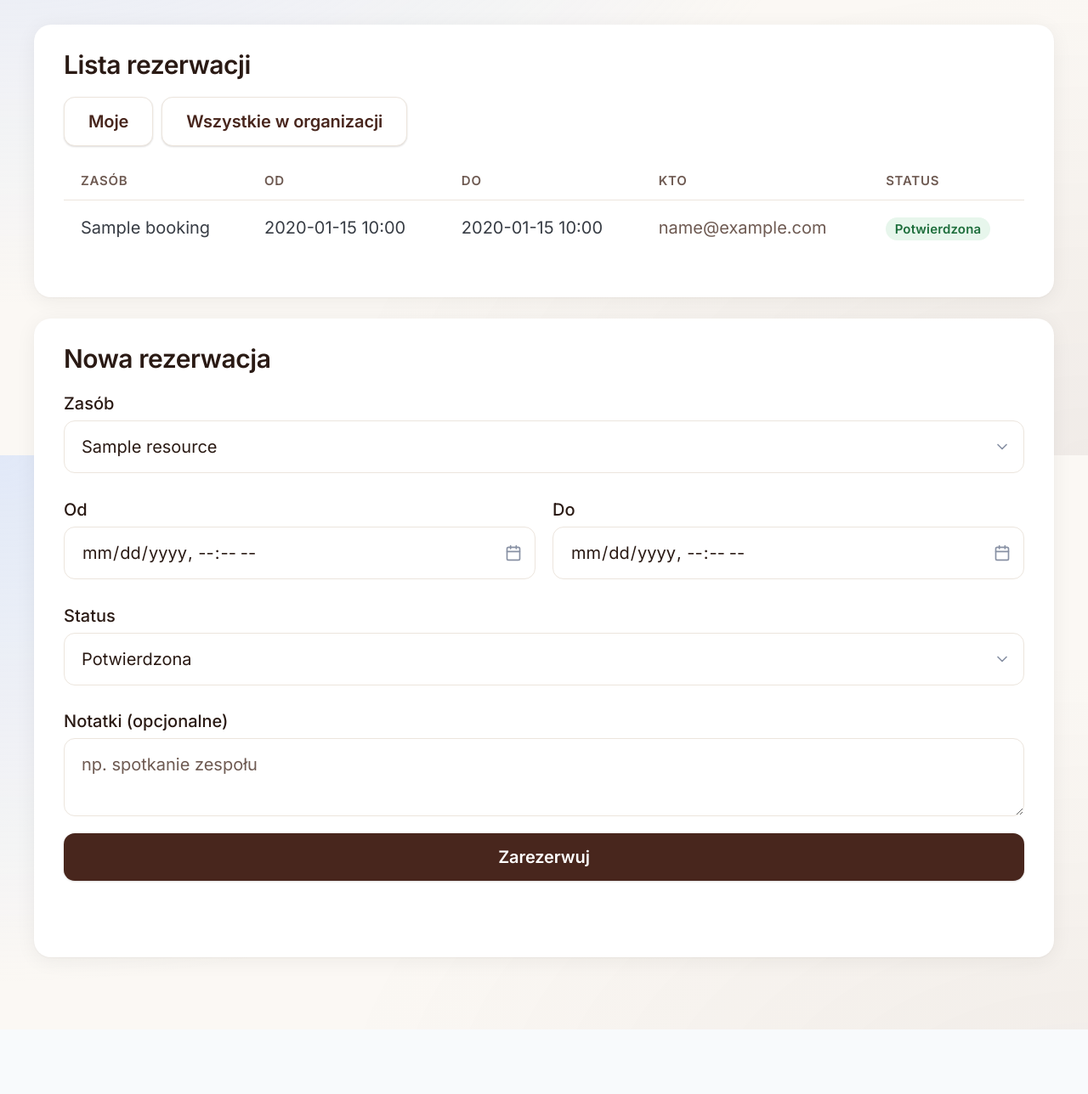
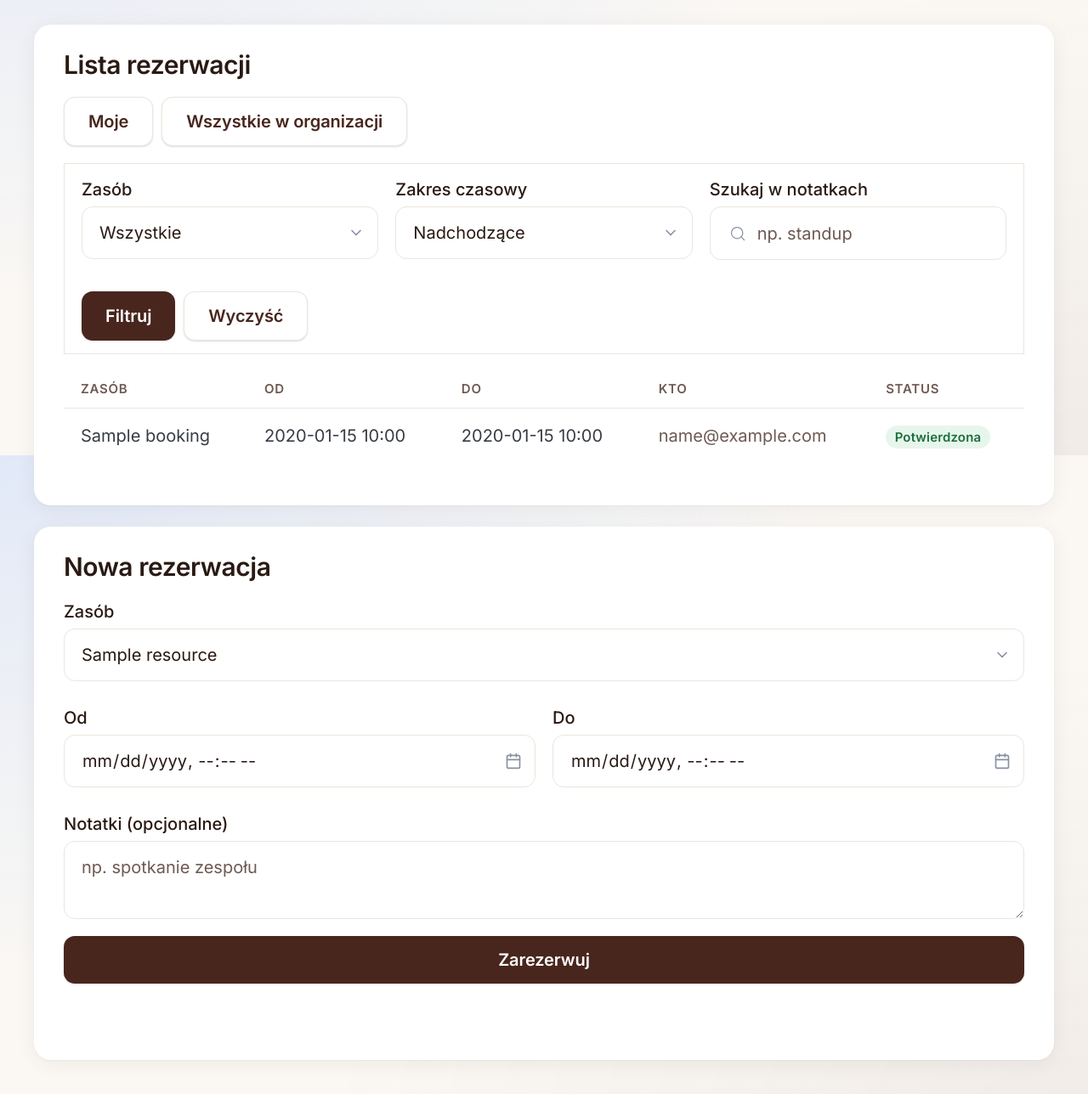
Before and after one commit to majowyporanek/projektowanie-aplikacji-internetowych, a FastAPI app: template app/templates/bookings_list.html in a window 1280 px wide. Shown: the part 264-1552 px from the top of the page at 85% size. Before the commit the page ends 1476 px from the top, so only its background shows below. Run offline with FastAPI, Linux system fonts and the light colour scheme; the template is opened without the code that fills it: most values are stand-ins (such as "Sample title", 1, 10 or a date in 2020); some libraries are stand-ins or nearby versions.

Commit message:
feat: filtry (zasób/czas/notatki) + sortowanie kolumn na   /app/bookings

```diff
--- a/app/templates/bookings_list.html
+++ b/app/templates/bookings_list.html
@@ -7,27 +7,83 @@
 
 <article>
     <h3>Lista rezerwacji</h3>
+
     <div class="row-actions" style="margin-bottom: 1rem;">
-        <a href="/app/bookings?scope=mine"
+        <a href="{{ url_with(scope='mine') }}"
            role="button"
            style="{% if scope != 'mine' %}background: var(--paper); color: var(--chocolate); border: 1px solid var(--line);{% endif %}">
            Moje
         </a>
-        <a href="/app/bookings?scope=all"
+        <a href="{{ url_with(scope='all') }}"
            role="button"
            style="{% if scope != 'all' %}background: var(--paper); color: var(--chocolate); border: 1px solid var(--line);{% endif %}">
            Wszystkie w organizacji
         </a>
     </div>
+
+    <form method="get" action="/app/bookings" style="margin-bottom: 1rem; padding: 0.75rem 1rem; background: var(--paper); border: 1px solid var(--line); border-radius: var(--radius);">
+        <input type="hidden" name="scope" value="{{ scope }}">
+        <input type="hidden" name="sort" value="{{ sort }}">
+        <input type="hidden" name="dir" value="{{ dir }}">
+        <div class="grid">
+            <label>
+                Zasób
+                <select name="resource">
+                    <option value="">Wszystkie</option>
+                    {% for r in resources %}
+                    <option value="{{ r.id }}" {% if resource_id == r.id|string %}selected{% endif %}>{{ r.name }}</option>
+                    {% endfor %}
+                </select>
+            </label>
+            <label>
+                Zakres czasowy
+                <select name="when">
+                    <option value="upcoming" {% if when == 'upcoming' %}selected{% endif %}>Nadchodzące</option>
+                    <option value="all" {% if when == 'all' %}selected{% endif %}>Wszystkie</option>
+                    <option value="past" {% if when == 'past' %}selected{% endif %}>Przeszłe</option>
+                </select>
+            </label>
+            <label>
+                Szukaj w notatkach
+                <input type="search" name="q" value="{{ q }}" placeholder="np. standup">
+            </label>
+        </div>
+        <div style="display: flex; gap: 0.5rem; margin-top: 0.5rem;">
+            <button type="submit" style="width: auto; margin: 0;">Filtruj</button>
+            <a href="/app/bookings?scope={{ scope }}" role="button"
+               style="width: auto; margin: 0; background: var(--paper); color: var(--chocolate); border: 1px solid var(--line);">
+                Wyczyść
+            </a>
+        </div>
+    </form>
+
     {% if bookings %}
     <table>
         <thead>
             <tr>
                 <th>Zasób</th>
-                <th>Od</th>
-                <th>Do</th>
+                {% set _starts_active = sort == 'starts_at' %}
+                {% set _ends_active = sort == 'ends_at' %}
+                {% set _status_active = sort == 'status' %}
+                <th>
+                    <a href="{{ url_with(sort='starts_at', dir=('desc' if _starts_active and dir == 'asc' else 'asc')) }}"
+                       style="color: inherit; text-decoration: none;">
+                        Od {% if _starts_active %}{{ '↑' if dir == 'asc' else '↓' }}{% endif %}
+                    </a>
+                </th>
+                <th>
+                    <a href="{{ url_with(sort='ends_at', dir=('desc' if _ends_active and dir == 'asc' else 'asc')) }}"
+                       style="color: inherit; text-decoration: none;">
+                        Do {% if _ends_active %}{{ '↑' if dir == 'asc' else '↓' }}{% endif %}
+                    </a>
+                </th>
                 <th>Kto</th>
-                <th>Status</th>
+                <th>
+                    <a href="{{ url_with(sort='status', dir=('desc' if _status_active and dir == 'asc' else 'asc')) }}"
+                       style="color: inherit; text-decoration: none;">
+                        Status {% if _status_active %}{{ '↑' if dir == 'asc' else '↓' }}{% endif %}
+                    </a>
+                </th>
             </tr>
         </thead>
         <tbody>
@@ -88,16 +144,7 @@
         hx-on::after-request="
             const msg = document.getElementById('booking-form-msg');
             if (event.detail.successful) {
-                let toast = { text: 'Rezerwacja utworzona', kind: 'success' };
-                try {
-                    const data = JSON.parse(event.detail.xhr.responseText);
-                    if (data.status === 'confirmed') {
-                        toast = { text: 'Rezerwacja potwierdzona', kind: 'success' };
-                    } else if (data.status === 'pending') {
-                        toast = { text: 'Rezerwacja oczekuje na akceptację', kind: 'warning' };
-                    }
-                } catch (e) {}
-                sessionStorage.setItem('toast', JSON.stringify(toast));
+                sessionStorage.setItem('toast', JSON.stringify({ text: 'Rezerwacja potwierdzona', kind: 'success' }));
                 window.location.reload();
             } else if (event.detail.xhr.status === 409) {
                 msg.className = 'form-msg error';
@@ -130,13 +177,6 @@
             </label>
         </div>
         <label>
-            Status
-            <select name="status">
-                <option value="confirmed" selected>Potwierdzona</option>
-                <option value="pending">Oczekuje</option>
-            </select>
-        </label>
-        <label>
             Notatki (opcjonalne)
             <textarea name="notes" rows="2" maxlength="2000" placeholder="np. spotkanie zespołu"></textarea>
         </label>
--- a/app/web/pages.py
+++ b/app/web/pages.py
@@ -1,6 +1,8 @@
+import uuid
 from datetime import datetime, timezone
 from pathlib import Path
 from typing import Annotated
+from urllib.parse import urlencode
 
 from fastapi import APIRouter, Depends, Request
 from fastapi.responses import HTMLResponse, RedirectResponse
@@ -38,30 +40,66 @@ async def resources_page(
     )
 
 
+_SORT_COLUMNS = {
+    "starts_at": Booking.starts_at,
+    "ends_at": Booking.ends_at,
+    "status": Booking.status,
+}
+
+
 @router.get("/bookings", response_class=HTMLResponse)
 async def bookings_page(
     request: Request,
     user: Annotated[User | None, Depends(get_current_user_optional)],
     session: Annotated[AsyncSession, Depends(get_session)],
     scope: str = "mine",
+    resource: str | None = None,
+    when: str = "upcoming",
+    q: str | None = None,
+    sort: str = "starts_at",
+    dir: str = "desc",
 ):
     if user is None:
         return RedirectResponse("/login", status_code=303)
 
     scope = scope if scope in ("mine", "all") else "mine"
+    when = when if when in ("upcoming", "all", "past") else "upcoming"
+    sort = sort if sort in _SORT_COLUMNS else "starts_at"
+    dir = dir if dir in ("asc", "desc") else "desc"
+    q = q.strip() if q else None
+    q = q or None  # pusty string → None
+
+    resource_uuid: uuid.UUID | None = None
+    if resource:
+        try:
+            resource_uuid = uuid.UUID(resource)
+        except ValueError:
+            resource_uuid = None
 
     stmt = (
         select(Booking, Resource.name, User.email)
         .join(Resource, Booking.resource_id == Resource.id)
         .join(User, Booking.user_id == User.id)
         .where(Booking.organization_id == user.organization_id)
-        .order_by(Booking.starts_at.desc())
     )
     if scope == "mine":
         stmt = stmt.where(Booking.user_id == user.id)
+    if resource_uuid is not None:
+        stmt = stmt.where(Booking.resource_id == resource_uuid)
+
+    now = datetime.now(timezone.utc)
+    if when == "upcoming":
+        stmt = stmt.where(Booking.starts_at >= now)
+    elif when == "past":
+        stmt = stmt.where(Booking.ends_at < now)
+
+    if q:
+        stmt = stmt.where(Booking.notes.ilike(f"%{q}%"))
+
+    sort_col = _SORT_COLUMNS[sort]
+    stmt = stmt.order_by(sort_col.asc() if dir == "asc" else sort_col.desc())
 
     rows = await session.execute(stmt)
-    now = datetime.now(timezone.utc)
     bookings = [
         {
             "id": b.id,
@@ -90,6 +128,20 @@ async def bookings_page(
         .order_by(Resource.name)
     )
 
+    current_filters = {
+        "scope": scope,
+        "resource": resource if resource_uuid else None,
+        "when": when,
+        "q": q,
+        "sort": sort,
+        "dir": dir,
+    }
+
+    def url_with(**overrides) -> str:
+        merged = {**current_filters, **overrides}
+        params = {k: v for k, v in merged.items() if v}
+        return "/app/bookings?" + urlencode(params) if params else "/app/bookings"
+
     return templates.TemplateResponse(
         request,
         "bookings_list.html",
@@ -99,5 +151,11 @@ async def bookings_page(
             "resources": list(resources),
             "user": user,
             "scope": scope,
+            "resource_id": resource if resource_uuid else "",
+            "when": when,
+            "q": q or "",
+            "sort": sort,
+            "dir": dir,
+            "url_with": url_with,
         },
     )
```
